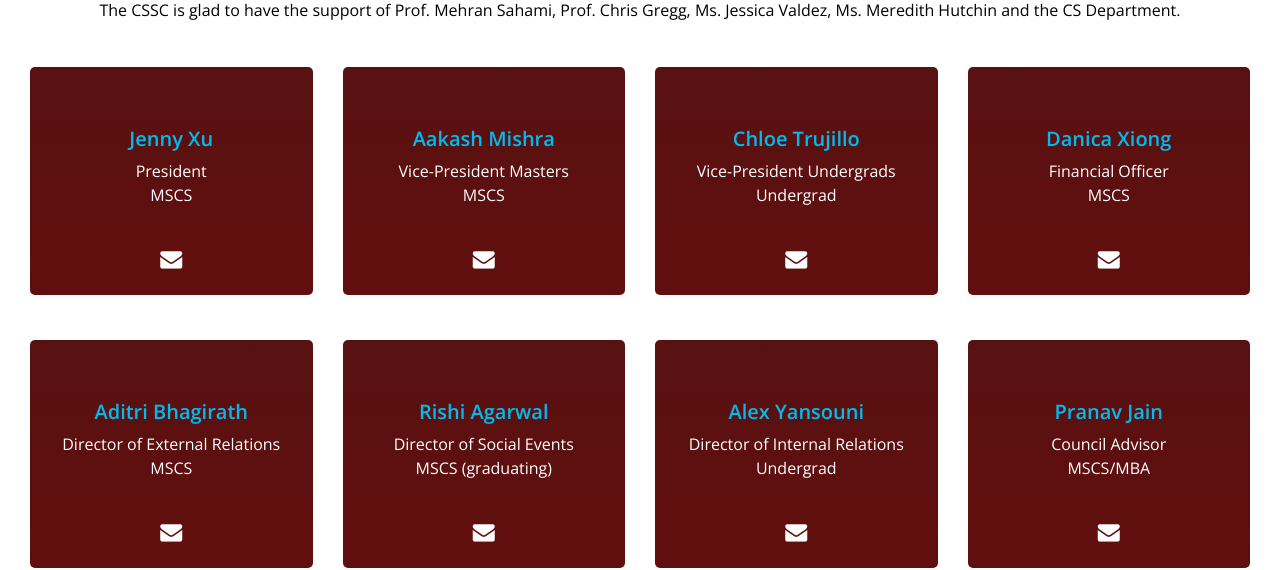
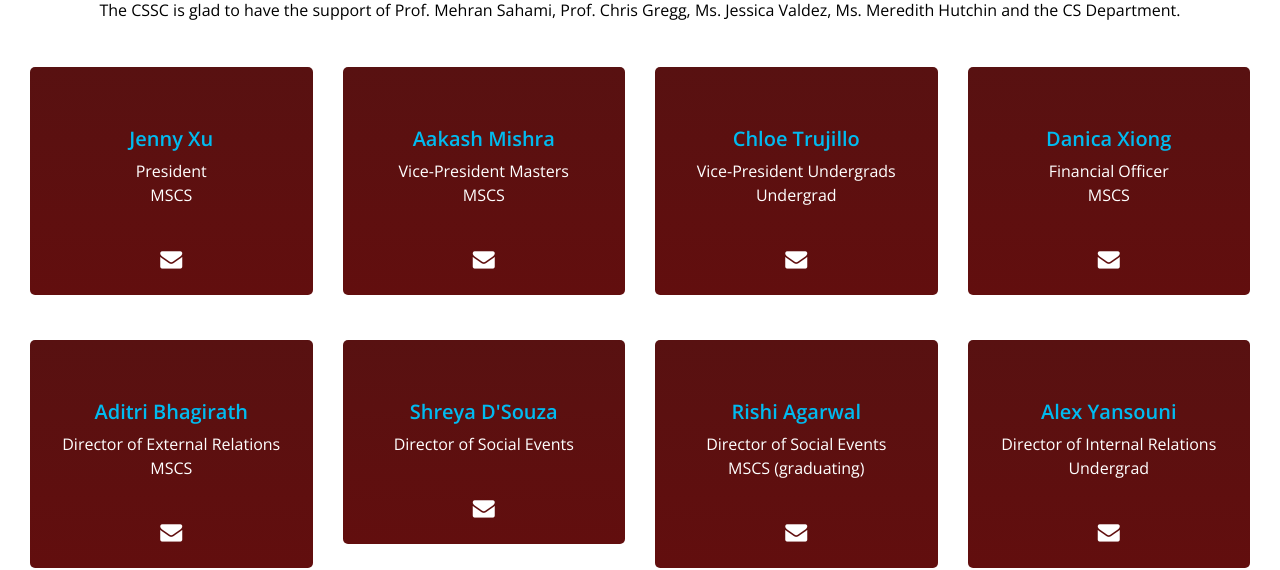
Before and after one commit to jennyziyi-xu/cssc-stanford.github.io, a plain HTML site: page team.html in a window 1280 px wide. Shown: the part 240-810 px from the top of the page. Drawn offline with nearby package versions, Linux system fonts and the light colour scheme; some packages are replaced by stand-ins of ours.

Commit message:
add Shreya

```diff
--- a/team.html
+++ b/team.html
@@ -212,6 +212,26 @@
           <div class="col-lg-3 col-sm-6">
             <div class="box ">
               <div class="img-box">
+              </div>
+              <div class="detail-box">
+                <h5>
+                  Shreya D'Souza
+                </h5>
+                <p>
+                  Director of Social Events <br>
+                </p>
+              </div>
+              <div class="social_box" style="justify-content: center">
+                <a href="mailto: shreya99@stanford.edu">
+                  <i class="fa fa-envelope" aria-hidden="true"></i>
+                </a>
+              </div>
+            </div>
+          </div>
+
+          <div class="col-lg-3 col-sm-6">
+            <div class="box ">
+              <div class="img-box">
                 <!-- <img src="image/stanford-tree.png" class="img1" alt=""> -->
               </div>
               <div class="detail-box">
@@ -230,6 +250,8 @@
               </div>
             </div>
           </div>
+
+
 
           <div class="col-lg-3 col-sm-6">
             <div class="box ">
```
